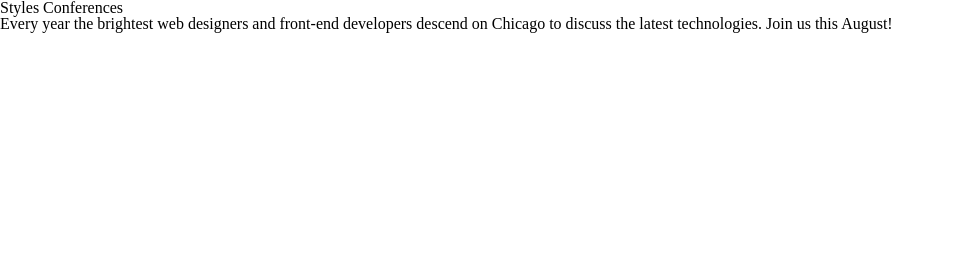
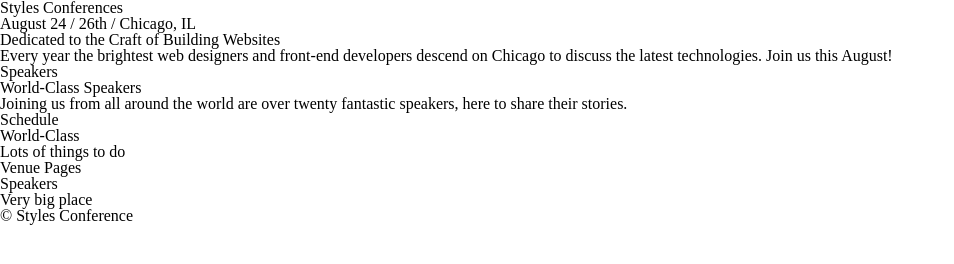
Before and after one commit to hugo-pb/lighthouse-js-fundamentals, a plain HTML site: page styles-conference/index.html in a window 1280 px wide. Shown: the whole page, without its empty margins (0-954 px from the left). Drawn offline with Linux system fonts and the light colour scheme.

Commit message:
added sematic html

```diff
--- a/styles-conference/index.html
+++ b/styles-conference/index.html
@@ -6,8 +6,34 @@
   <link rel="stylesheet" href="assets/stylesheets/main.css">
 </head>
 <body>
+  <header>
   <h1>Styles Conferences</h1>
+  <h3> August 24 / 26th / Chicago, IL </h3>
+</header>
+<section>
+  <h2>Dedicated to the Craft of Building Websites</h2>
 <p>Every year the brightest web designers and front-end developers descend on Chicago to discuss the latest technologies. Join us this August!</p>
+</section>
+<section>
 
+  <section>
+    <h5>Speakers</h5>
+    <h3>World-Class Speakers</h3>
+    <p>Joining us from all around the world are over twenty fantastic speakers, here to share their stories.</p>
+  </section>
+  <section>
+    <h5>Schedule</h5>
+    <h3>World-Class </h3>
+    <p>Lots of things to do</p>
+  </section>
+  <section>
+    <h5>Venue Pages</h5>
+    <h3> Speakers</h3>
+    <p>Very big place</p>
+  </section>
+</section>
+<footer>
+  <small>&copy; Styles Conference</small>
+</footer>
 </body>
 </html>
```
